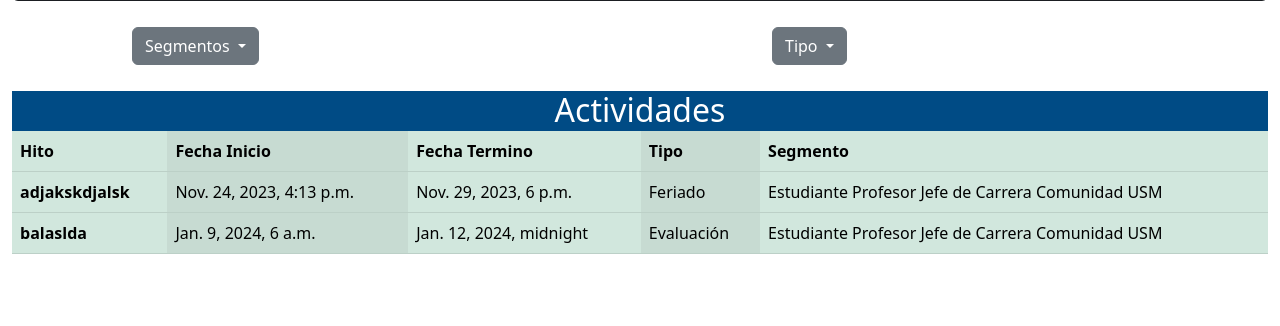
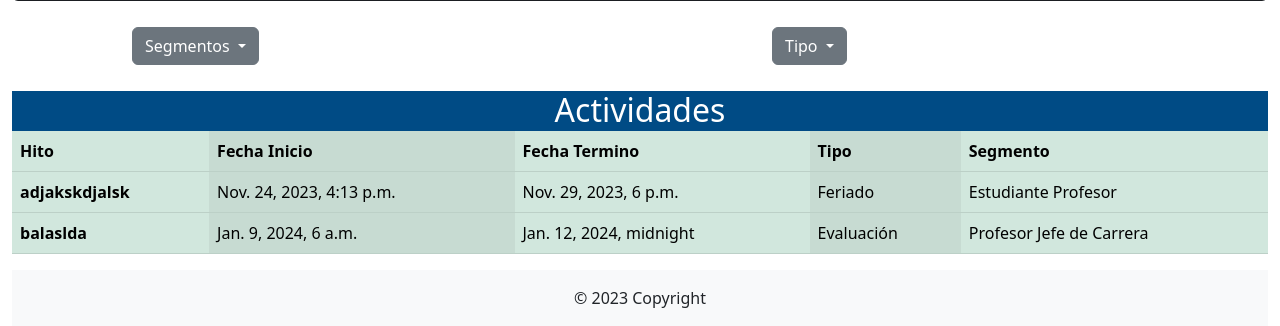
Before and after one commit to benja14slq/Certamen_3, a Django app: page / in a window 1280 px wide. Shown: the part 766-1092 px from the top of the page. Before the commit the page ends 1020 px from the top, so only its background shows below. Run offline with Django 4.2, Linux system fonts and the light colour scheme; data comes from the database, SQL or seed files in the repository; both versions use the stored data as it was after the commit; some libraries are stand-ins or nearby versions.

Commit message:
Front
footer

```diff
--- a/CERT3/app/templates/miapp/Tables.html
+++ b/CERT3/app/templates/miapp/Tables.html
@@ -18,8 +18,8 @@
           <td>{{ evento.fecha_termino }}</td>
           <td>{{ evento.tipo }}</td>
           <td>
-            {% for segmento in segmentos %}
-              {{ segmento.segmento_nombre }}
+            {% for segmento in evento.segmento.all %}
+              {{ segmento.segmento_nombre}}
             {% endfor %}
         </td>
       </tr>
--- a/CERT3/app/templates/miapp/base.html
+++ b/CERT3/app/templates/miapp/base.html
@@ -7,8 +7,8 @@
     <meta name="viewport" content="width=device-width, initial-scale=1.0" />
     <title>Eventos</title>
     <link rel="stylesheet" href="{% static 'miapp/css/bootstrap.css' %}" />
+    <link rel="stylesheet" href="https://cdn.jsdelivr.net/npm/bootstrap-icons@1.11.1/font/bootstrap-icons.css" />
     <link rel="stylesheet" href="{% static 'miapp/css/styles.css' %}" />
-    <link rel="stylesheet" href="https://cdn.jsdelivr.net/npm/bootstrap-icons@1.11.1/font/bootstrap-icons.css" />
 </head>
 
 <body>
@@ -34,7 +34,7 @@
         <article class="row">
 
             <div class="col-6">
-                <div class="dropdown menu-desp">
+                <div class="dropdown menu-desp ">
                     <button class="btn btn-secondary dropdown-toggle" type="button" id="dropdownSegmentos" data-toggle="dropdown" aria-haspopup="true" aria-expanded="false">
                         Segmentos
                     </button>
--- a/CERT3/app/templates/miapp/footer.html
+++ b/CERT3/app/templates/miapp/footer.html
@@ -0,0 +1,5 @@
+<footer class="bg-body-tertiary text-center text-lg-start">
+  <div class="text-center p-3">
+    © 2023 Copyright
+  </div>
+</footer>
```
Also changed, not shown: CERT3/db.sqlite3.
